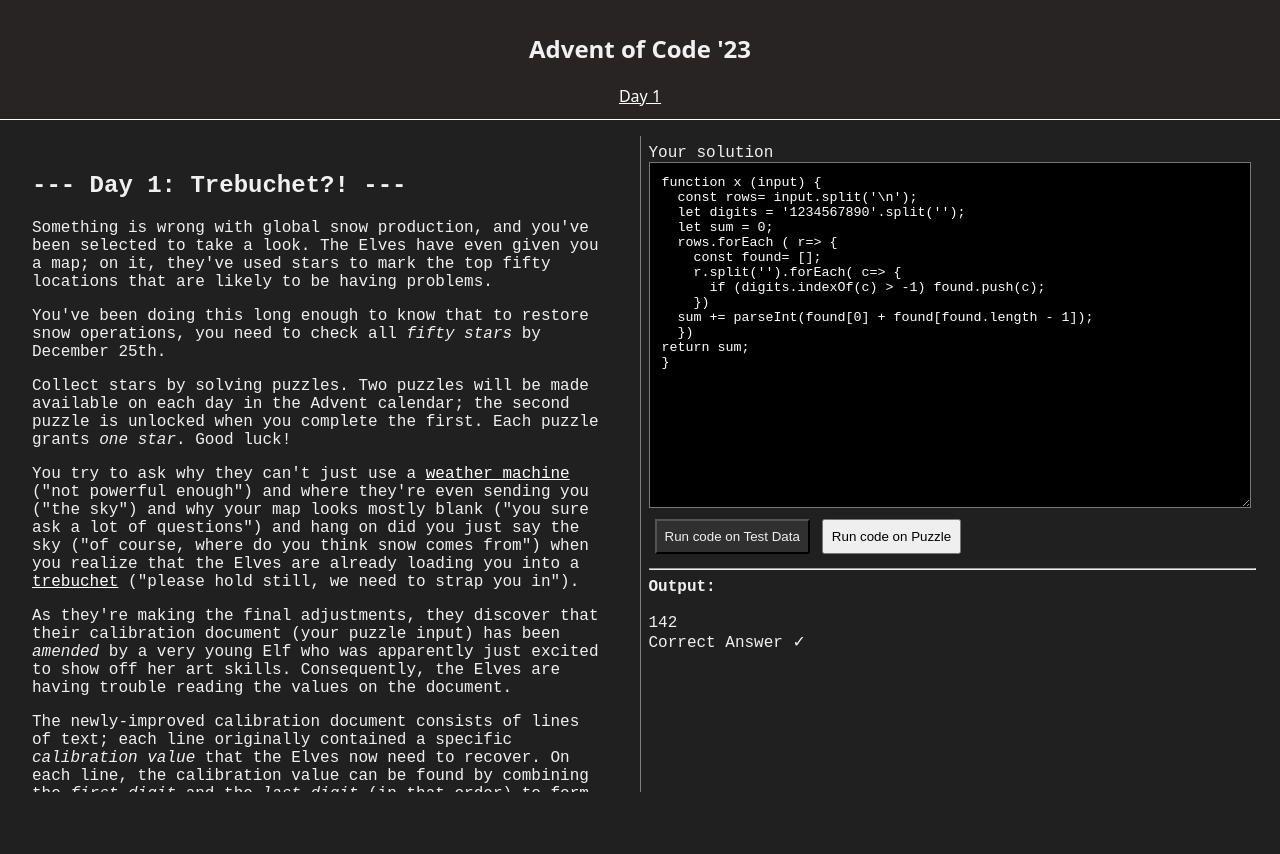
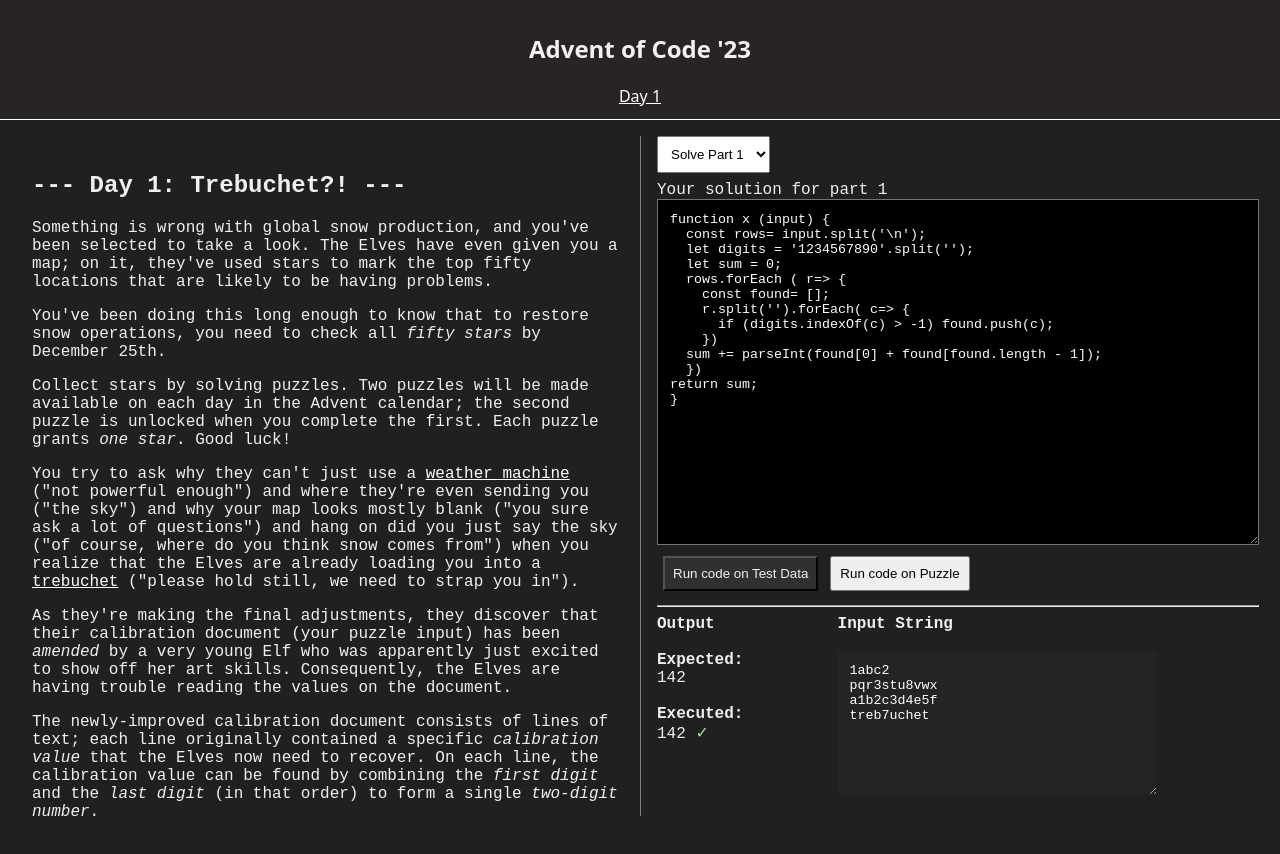
Before and after one commit to ankur1812/advent-of-code-23, a Nuxt app: page /day1 in a window 1280 px wide. Both pictures are taken after a click on the button "Run code on Test Data". Shown: the top 854 px of the page. Before the commit the page ends 808 px from the top, so only its background shows below. Built offline with nearby package versions, Linux system fonts and the light colour scheme.

Commit message:
updates for puzzle part 2

```diff
--- a/components/CodeEditor.vue
+++ b/components/CodeEditor.vue
@@ -1,24 +1,50 @@
 <template>
-  <div class="solution">
-    <label for="code"> Your solution </label><br />
+  <div class="editor">
+    <label for="code"> Your solution for part {{ toSolve }}</label
+    ><br />
+    <!-- <label for="code"> Your solution </label><br /> -->
     <textarea id="code" v-model="fnCode" rows="30" cols="100" />
     <div>
       <button @click="runCode(true)">Run code on Test Data</button>
       <button @click="runCode(false)">Run code on Puzzle</button>
     </div>
     <hr />
-    <b>Output:</b>
-    <br />
-    <br />
-    <div v-if="computedAnswer" id="final-answer">
-      {{ computedAnswer }}
-      <div id="result-output">
+    <div class="bottom-panel">
+      <div v-if="computedAnswer" id="final-answer">
+        <b>Output</b>
+        <br />
+        <br />
+        <b>Expected:</b>
+        <br />
+        {{ executionMode == "sample" ? sampleAnswer : finalAnswer }}
+
+        <br />
+        <br />
+        <b>Executed:</b><br />
+        {{ computedAnswer }}
+        <span v-if="resultMessage == 'Correct Answer'" class="success">
+          &check;
+        </span>
+        <span v-else class="error"> &times; </span>
+
+        <br />
+        <br />
+        <!-- <div id="result-output">
         {{ resultMessage }}
         <span v-if="resultMessage == 'Correct Answer'"> &check; </span>
         <span v-else> &times; </span>
+      </div> -->
+      </div>
+      <div v-else>[Run code to test the output]</div>
+      <div v-if="resultMessage" class="input-string-container">
+        <b> Input String </b>
+        <br />
+        <br />
+
+        <!-- {{ inputString }} -->
+        <textarea id="input-str" v-model="inputString" rows="8" cols="10" />
       </div>
     </div>
-    <div v-else>[Run code to test the output]</div>
   </div>
 </template>
 
@@ -31,6 +57,10 @@
 const route = useRoute();
 
 const props = defineProps({
+  toSolve: {
+    type: Number,
+    required: true,
+  },
   solution: {
     type: String,
     required: true,
@@ -52,12 +82,17 @@
     required: true,
   },
 });
-let LS_KEY = route.path;
+// let LS_KEY = route.path;
+function LS_KEY() {
+  return route.path + (props.toSolve == 2 ? "_PART_2" : "");
+}
 
+let inputString = ref("");
 let computedAnswer = ref("");
 let resultMessage = ref("");
-let currentCode = LS_get(LS_KEY) || props.solution;
+let currentCode = LS_get(LS_KEY()) || props.solution;
 let fnCode = ref(currentCode);
+const executionMode = ref("sample");
 
 function createFunction(funcDefinition) {
   try {
@@ -66,28 +101,51 @@
     console.error("Error creating function:", error);
   }
 }
+
+const getInputString_short = (onTestData) => {
+  let str = onTestData ? props.sampleInput : props.puzzleInput;
+  return str
+    .split("\n")
+    .map((s) => s.substring(0, s.length))
+    .join("\n");
+};
+
 const runCode = (onTestData) => {
+  executionMode.value = onTestData ? "sample" : "puzzle";
   let execFn = createFunction(fnCode.value);
   const fnResults = execFn(onTestData ? props.sampleInput : props.puzzleInput);
-  computedAnswer.value = fnResults;
+  computedAnswer.value = fnResults || fnResults?.toString() || "N/A";
+  inputString.value = getInputString_short(onTestData);
   resultMessage.value =
     fnResults == (onTestData ? props.sampleAnswer : props.finalAnswer)
       ? "Correct Answer"
       : "Incorrect Answer";
 };
 
+watch(
+  () => props.toSolve,
+  (newValue, oldValue) => {
+    fnCode.value = props.solution;
+    computedAnswer.value = "";
+    resultMessage.value = "";
+    inputString.value = "";
+  }
+);
+
 onMounted(() => {
   setInterval(() => {
-    LS_set(LS_KEY, fnCode.value);
+    LS_set(LS_KEY(), fnCode.value);
   }, 10000);
 });
 </script>
 
 <style scoped>
-.solution {
-  border-left: 1px solid gray;
-  width: 50%;
-  padding: 0.5rem;
+.editor {
+  position: relative;
+  width: 100%;
+  height: 100%;
+  padding: 0.5rem 0;
+  /* overflow-y: auto; */
 }
 textarea {
   background: black;
@@ -106,4 +164,33 @@
   background: #303030;
   color: #f0f0f0;
 }
+.success {
+  color: lightgreen;
+}
+.error {
+  color: coral;
+}
+.bottom-panel {
+  max-width: 100%;
+  position: relative;
+  /* display: flex; */
+  /* gap: 12px; */
+}
+.bottom-panel #final-answer {
+  /* border-right: 1px solid #f0f0f0; */
+  width: 28%;
+}
+.input-string-container {
+  width: 70%;
+  position: absolute;
+  top: 0;
+  right: 0;
+}
+textarea#input-str {
+  /* background: inherit; */
+  background: #242424;
+  border: none;
+  width: 70%;
+  height: 100%;
+}
 </style>
--- a/components/Problem.vue
+++ b/components/Problem.vue
@@ -1,13 +1,20 @@
 <template>
   <div class="day-view">
     <div class="problem" v-html="problem"></div>
-    <CodeEditor
-      :sample-input="sampleInput"
-      :puzzle-input="puzzleInput"
-      :solution="solution"
-      :sample-answer="sampleAnswer"
-      :final-answer="finalAnswer"
-    ></CodeEditor>
+    <div class="right-panel">
+      <select v-model="toSolve">
+        <option value="1">Solve Part 1</option>
+        <option v-if="finalAnswer2" value="2">Solve Part 2</option>
+      </select>
+      <CodeEditor
+        :toSolve="toSolve"
+        :sample-input="toSolve == 1 ? sampleInput : sampleInput2"
+        :puzzle-input="puzzleInput"
+        :solution="toSolve == 2 && solution2 ? solution2 : solution"
+        :sample-answer="toSolve == 1 ? sampleAnswer : sampleAnswer2"
+        :final-answer="toSolve == 1 ? finalAnswer : finalAnswer2"
+      ></CodeEditor>
+    </div>
   </div>
 </template>
 
@@ -28,11 +35,15 @@
     type: String,
     required: true,
   },
-  sampleInput: {
+  solution2: {
     type: String,
     required: true,
   },
   puzzleInput: {
+    type: String,
+    required: true,
+  },
+  sampleInput: {
     type: String,
     required: true,
   },
@@ -44,7 +55,18 @@
     type: Number,
     required: true,
   },
+  sampleInput2: {
+    type: String,
+  },
+  sampleAnswer2: {
+    type: Number,
+  },
+  finalAnswer2: {
+    type: Number,
+  },
 });
+
+const toSolve = ref(1);
 </script>
 
 <style scoped>
@@ -55,7 +77,25 @@
 }
 .problem {
   width: 50%;
-  max-height: 82vh;
+  max-height: calc(100vh - 120px);
   overflow-y: scroll;
+  border-right: 1px solid gray;
+}
+.right-panel {
+  /* max-height: calc(100vh - 120px);
+  overflow-y: scroll; */
+}
+select {
+  padding: 9px;
+}
+button {
+  margin: 6px;
+  padding: 8px;
+}
+button:hover,
+button:focus {
+  outline: none;
+  background: #303030;
+  color: #f0f0f0;
 }
 </style>
--- a/pages/day1.vue
+++ b/pages/day1.vue
@@ -3,11 +3,15 @@
     <Problem
       :day="day"
       :problem="problem"
-      :sample-input="sampleInput"
       :puzzle-input="puzzleInput"
       :solution="solution"
+      :solution2="solution2"
+      :final-answer="finalAnswer"
+      :sample-input="sampleInput"
       :sample-answer="sampleAnswer"
-      :final-answer="finalAnswer"
+      :sample-input2="sampleInput2"
+      :sample-answer2="sampleAnswer2"
+      :final-answer2="finalAnswer2"
     ></Problem>
   </div>
 </template>
@@ -25,6 +29,8 @@
 pqr3stu8vwx
 a1b2c3d4e5f
 treb7uchet`);
+const sampleAnswer = ref(142);
+const finalAnswer = ref(53080);
 
 const solution = ref(`function x (input) {
   const rows= input.split('\\n');
@@ -40,8 +46,37 @@
 return sum;
 }`);
 
-const sampleAnswer = ref(142);
-const finalAnswer = ref(53080);
+const sampleInput2 = ref(`two1nine
+eightwothree
+abcone2threexyz
+xtwone3four
+4nineeightseven2
+zoneight234
+7pqrstsixteen`);
+const sampleAnswer2 = ref(281);
+const finalAnswer2 = ref(53268);
+const solution2 = ref(`function x (input) {
+  // Solution B
+  const rows= input.split('\\n');
+  let digits = '1234567890'.split('');
+  let numWords = 'one,two,three,four,five,six,seven,eight,nine,zero'.split(',')
+  let allDigits = digits.concat(numWords);
+  let sum = 0;
+  let numHash = { 'one': '1', 'two': 2, 'three': '3', 'four': '4', 'five': '5', 'six': 6, 'seven': '7', 'eight': '8', 'nine': '9', 'zero': '0'}
+  rows.forEach ( r=> {
+    let first = -1, last = -1, firstNum = -1, lastNum = -1;
+    allDigits.forEach( d=> {
+      let index = r.indexOf(d);
+      if (index > -1) {
+        if (first == -1 || index < first) { first = index; firstNum = d; }
+        if (last == -1 || index > last) { last = index; lastNum = d; }
+      }
+    })
+    sum += parseInt((numHash[firstNum] || firstNum) + (numHash[lastNum] || lastNum)) ;
+  })
+return sum;
+}`);
+
 const problem = ref(
   `
 <main>
@@ -80,7 +115,7 @@
   <a href="https://twitter.com/intent/tweet?text=I%27ve+completed+%22Trebuchet%3F%21%22+%2D+Day+1+%2D+Advent+of+Code+2023&amp;url=https%3A%2F%2Fadventofcode%2Ecom%2F2023%2Fday%2F1&amp;related=ericwastl&amp;hashtags=AdventOfCode" target="_blank">Twitter</a>
   <a href="javascript:void(0);" onclick="var ms; try{ms=localStorage.getItem('mastodon.server')}finally{} if(typeof ms!=='string')ms=''; ms=prompt('Mastodon Server?',ms); if(typeof ms==='string' &amp;&amp; ms.length){this.href='https://'+ms+'/share?text=I%27ve+completed+%22Trebuchet%3F%21%22+%2D+Day+1+%2D+Advent+of+Code+2023+%23AdventOfCode+https%3A%2F%2Fadventofcode%2Ecom%2F2023%2Fday%2F1';try{localStorage.setItem('mastodon.server',ms);}finally{}}else{return false;}" target="_blank">Mastodon</a></span>]</span> this puzzle.</p>
 </main>`
-  // .replace(/\n/g, "<br><br>")
 );
+// .replace(/\n/g, "<br><br>")
 // debugger;
 </script>
```
